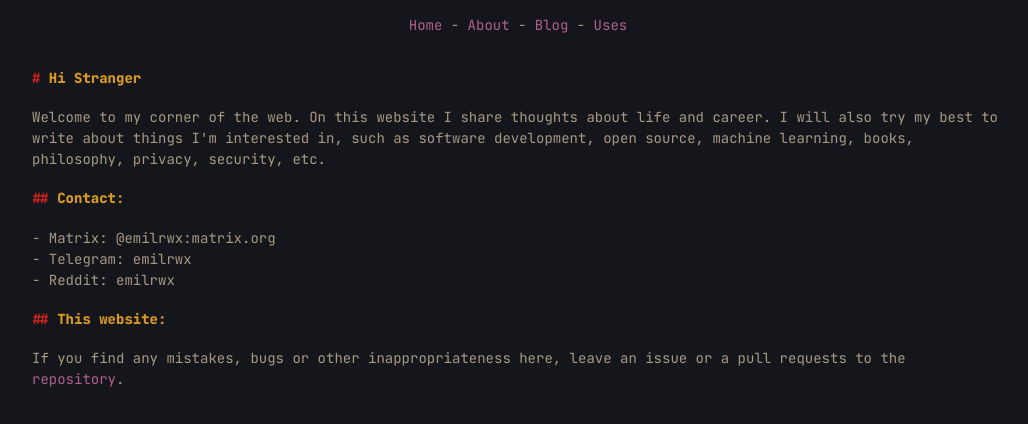
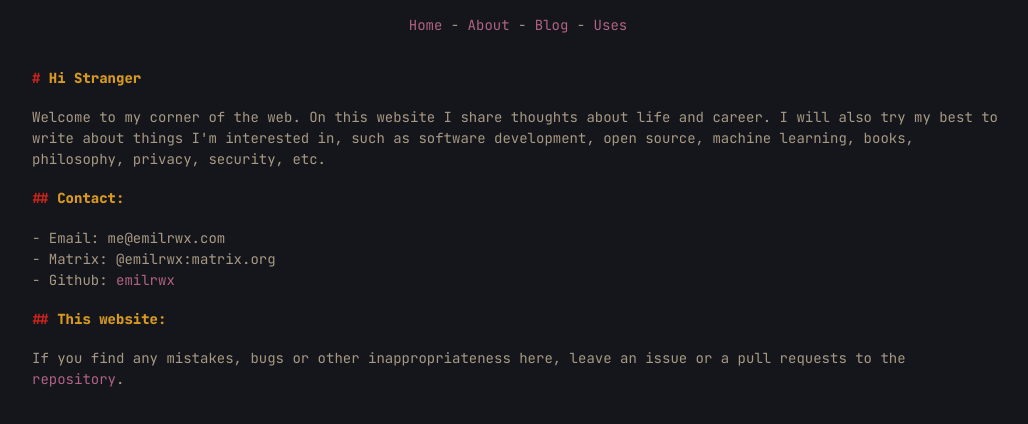
Before and after one commit to emilrwx/emilrwx_website, a Next.js app: page / in a window 1280 px wide. Shown: the top 424 px of the page, without its empty margins (122-1150 px from the left). Built offline with nearby package versions, Linux system fonts and the light colour scheme.

Commit message:
update contacts

```diff
--- a/pages/index.js
+++ b/pages/index.js
@@ -13,9 +13,9 @@ export default function Home () {
 
         <h2>Contact:</h2>
         <ul>
+          <li>Email: me@emilrwx.com</li>
           <li>Matrix: @emilrwx:matrix.org</li>
-          <li>Telegram: emilrwx</li>
-          <li>Reddit: emilrwx</li>
+          <li>Github: <a href='https://github.com/emilrwx'>emilrwx</a></li>
         </ul>
 
         <h2>This website:</h2>
```
